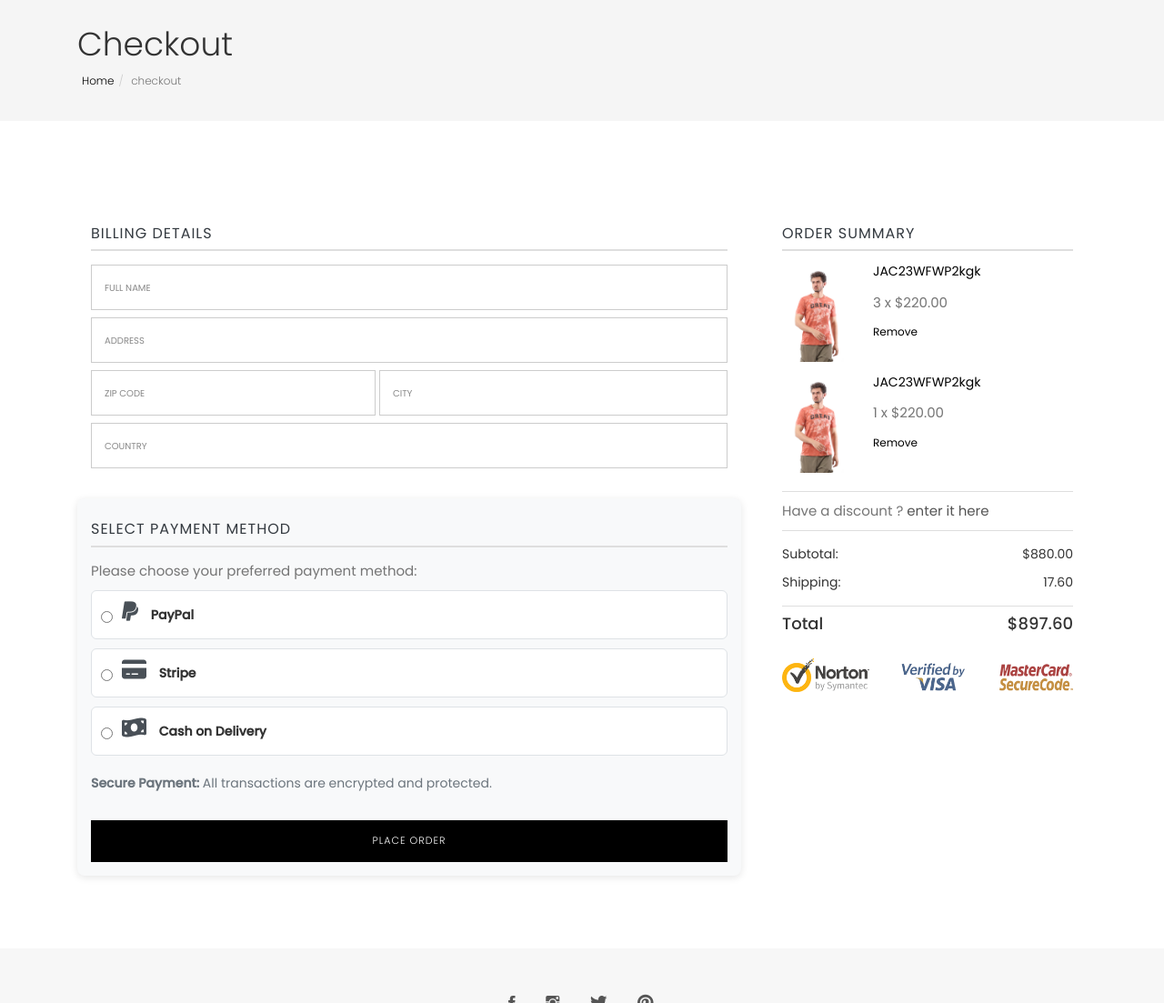
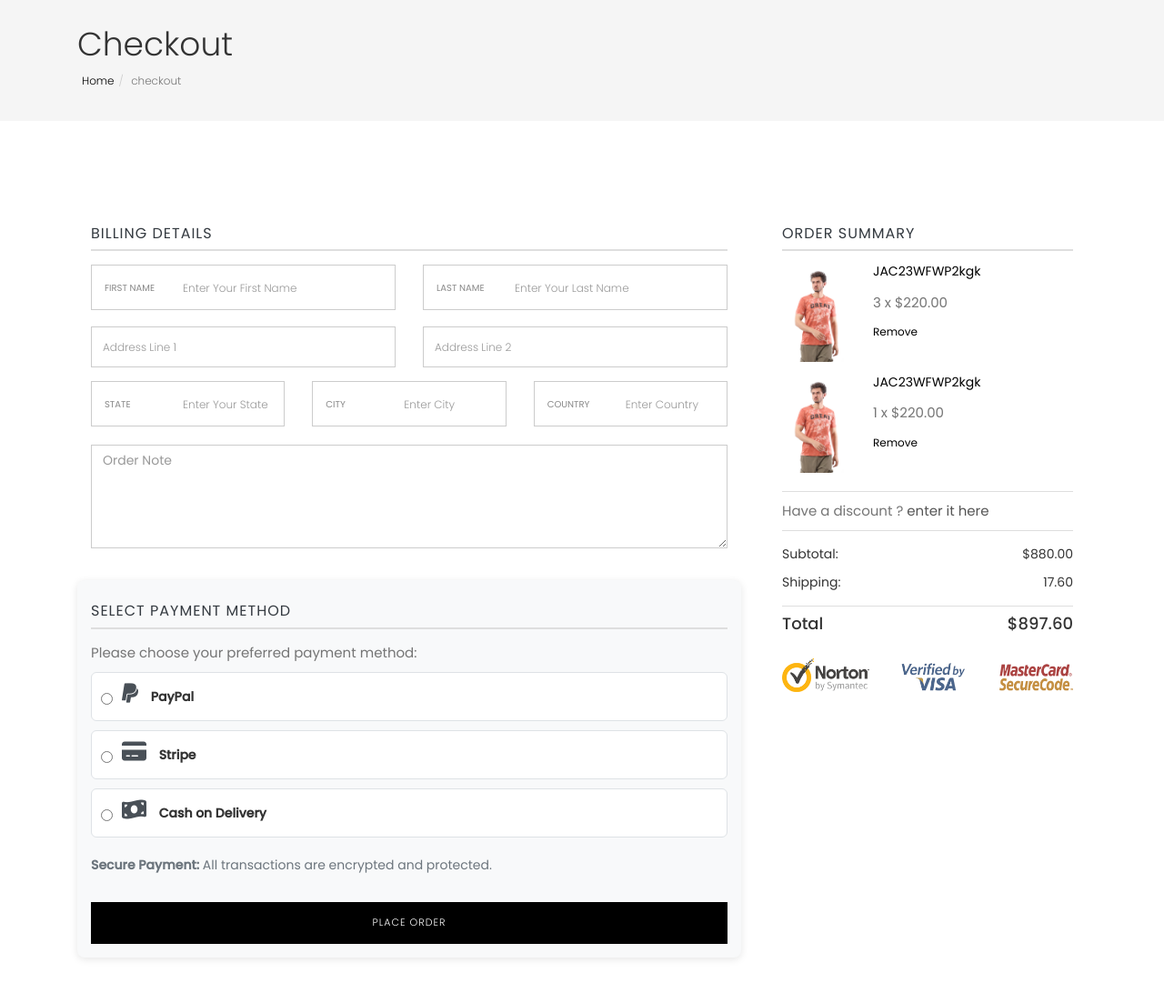
Before and after one commit to Mmy2000/aviato-shopper, a Django app: page /cart/checkout/ in a window 1280 px wide. Shown: the part 212-1315 px from the top of the page at 91% size. Run offline with Django 4.2, Linux system fonts and the light colour scheme; a user stored in the database is signed in; data comes from the database, SQL or seed files in the repository; some libraries are stand-ins or nearby versions; some web fonts are replaced.

Commit message:
prepare checkout page

```diff
--- a/cart/templates/checkout.html
+++ b/cart/templates/checkout.html
@@ -30,27 +30,64 @@ Cart
                     {% csrf_token %}
                     <div class="block billing-details">
                         <h4 class="widget-title">Billing Details</h4>
+
+                        <div class="row mb-3">
+                            <div class="col-md-6">
                                 <div class="form-group">
-                            <label for="full_name">Full Name</label>
-                            <input type="text" class="form-control" id="full_name" placeholder="">
+                                    <label for="first_name">First Name</label>
+                                    <input type="text" class="form-control" id="first_name"
+                                        placeholder="Enter Your First Name">
                                 </div>
+                            </div>
+                            <div class="col-md-6">
                                 <div class="form-group">
-                            <label for="user_address">Address</label>
-                            <input type="text" class="form-control" id="user_address" placeholder="">
+                                    <label for="last_name">Last Name</label>
+                                    <input type="text" class="form-control" id="last_name"
+                                        placeholder="Enter Your Last Name">
                                 </div>
-                        <div class="checkout-country-code clearfix">
+                            </div>
+                        </div>
+
+                        <div class="row mb-4">
+                            <div class="col-md-6">
+                                <div class="">
+                                    <input type="text" class="form-control"  name="address_line_1"
+                                        placeholder="Address Line 1">
+                                </div>
+                            </div>
+                            <div class="col-md-6">
+                                <div class="">
+                                    <input type="text" class="form-control"  name="address_line_2"
+                                        placeholder="Address Line 2">
+                                </div>
+                            </div>
+                        </div>
+
+                        <div class="row mb-3">
+                            <div class="col-md-4">
                                 <div class="form-group">
-                                <label for="user_post_code">Zip Code</label>
-                                <input type="text" class="form-control" id="user_post_code" name="zipcode" value="">
+                                    <label for="user_state">State</label>
+                                    <input type="text" class="form-control" id="user_state" name="state"
+                                        placeholder="Enter Your State">
                                 </div>
+                            </div>
+                            <div class="col-md-4">
                                 <div class="form-group">
                                     <label for="user_city">City</label>
-                                <input type="text" class="form-control" id="user_city" name="city" value="">
+                                    <input type="text" class="form-control" id="user_city" name="city"
+                                        placeholder="Enter City">
                                 </div>
                             </div>
-                        <div class="form-group">
+                            <div class="col-md-4">
+                                <div class="form-group mb-3">
                             <label for="user_country">Country</label>
-                            <input type="text" class="form-control" id="user_country" placeholder="">
+                            <input type="text" class="form-control" id="user_country" placeholder="Enter Country">
+                        </div>
+                            </div>
+                        </div>
+
+                        <div class="form-group mb-3">
+                            <textarea type="text" rows="5" placeholder="Order Note" name="order_note" cols="50" class="form-control"></textarea>
                         </div>
                     </div>
                     <div class="block payment-method-section">
@@ -86,7 +123,7 @@ Cart
                         <p class="secure-payment-info">
                             <strong>Secure Payment:</strong> All transactions are encrypted and protected.
                         </p>
-                        <button type="submit"  class="btn btn-main mt-20 w-100">Place Order</ >
+                        <button type="submit" class="btn btn-main mt-20 w-100">Place Order</>
                     </div>
                 </form>
                 <div class="col-md-4">
@@ -99,10 +136,12 @@ Cart
                                     <img class="media-object" src="{{cart_item.product.image.url}}" alt="Image" />
                                 </a>
                                 <div class="media-body">
-                                    <h4 class="media-heading"><a href="{% url 'product_details' cart_item.product.id %}">{{cart_item.product.name}}</a>
+                                    <h4 class="media-heading"><a
+                                            href="{% url 'product_details' cart_item.product.id %}">{{cart_item.product.name}}</a>
                                     </h4>
                                     <p class="price">{{cart_item.quantity}} x ${{cart_item.product.price}}</p>
-                                    <a href="{% url 'delete_cart' cart_item.product.id cart_item.id %}" class="remove">Remove</a>
+                                    <a href="{% url 'delete_cart' cart_item.product.id cart_item.id %}"
+                                        class="remove">Remove</a>
                                 </div>
                             </div>
                             {% endfor %}
```
Lines whose indentation alone changed are shown as unchanged.
